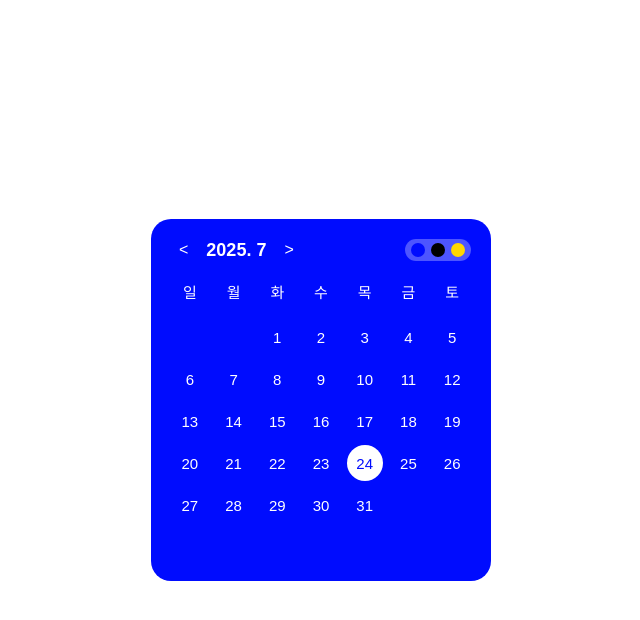
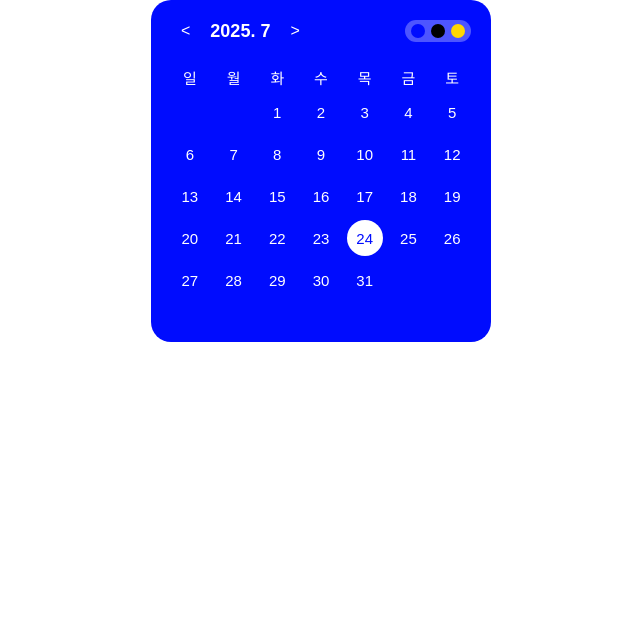
Before and after one commit to todoto1/notioncalendar, a plain HTML site: page index.html in a window 1280 px wide. Shown: the whole page, without its empty margins (319-959 px from the left). Drawn offline with Linux system fonts and the light colour scheme; a web font is replaced by a local one.

Commit message:
Update index.html

```diff
--- a/index.html
+++ b/index.html
@@ -11,26 +11,27 @@
     background: #FFFFFF;
     display: flex;
     justify-content: center;
-    align-items: center;
+    align-items: flex-start; /* ✅ 위쪽 정렬 */
     height: 100vh;
     margin: 0;
   }
   #calendar-app {
     width: 300px;
     background: #F5F5F5;
-    padding: 20px;
+    padding: 20px 20px 25px 20px; /* ✅ 상단을 조금 줄이고 하단 여백 */
     border-radius: 20px;
     text-align: center;
     transition: background 0.3s ease;
+    margin-top: 0; /* ✅ 시작 위치 위로 */
   }
   .header {
     display: flex;
     justify-content: space-between;
     align-items: center;
-  margin-bottom: 20px; /* 연·월과 요일 간격 */
+    margin-bottom: 25px; /* ✅ 연·월과 요일 간 간격 */
   }
   .header span {
-  margin: 0 8px; /* <와 > 간격 */
+    margin: 0 10px; /* ✅ <와 > 간격 */
   }
   .month {
     font-weight: bold;
@@ -53,19 +54,23 @@
   .calendar {
     display: grid;
     grid-template-columns: repeat(7, 1fr);
-    grid-template-rows: repeat(7, 1fr); /* 요일 1줄 + 날짜 6줄 고정 */
+    grid-template-rows: repeat(7, 1fr); /* ✅ 요일 1줄 + 날짜 6줄 고정 */
     gap: 6px;
     font-size: 15px;
-    height: 280px; /* 고정된 높이 */
+    height: 250px; /* ✅ 위젯 세로 고정 (너무 길지 않게) */
+  }
+  .day, .date {
+    text-align: center;
+    font-weight: 500;
   }
   .date {
-  width: 36px;        /* 정사각형 */
+    width: 36px;
     height: 36px;
     border-radius: 50%;
-  display: flex;      /* 텍스트 중앙 정렬 */
+    display: flex;
     justify-content: center;
     align-items: center;
-  margin: 0 auto;     /* 가운데 정렬 */
+    margin: 0 auto;
     transition: all 0.3s ease;
   }
   .today {
@@ -115,12 +120,10 @@ function renderCalendar() {
     calendarDays.appendChild(dayEl);
   });
 
-  // 빈칸
   for (let i = 0; i < firstDay; i++) {
     calendarDays.appendChild(document.createElement("div"));
   }
 
-  // 날짜
   for (let date = 1; date <= lastDate; date++) {
     const dateEl = document.createElement("div");
     dateEl.classList.add("date");
@@ -133,7 +136,6 @@ function renderCalendar() {
     calendarDays.appendChild(dateEl);
   }
 
-  // 부족한 칸 채워서 6주 유지
   const totalCells = 7 + firstDay + lastDate;
   const remaining = 49 - totalCells;
   for (let i = 0; i < remaining; i++) {
```
Lines whose indentation alone changed are shown as unchanged.
